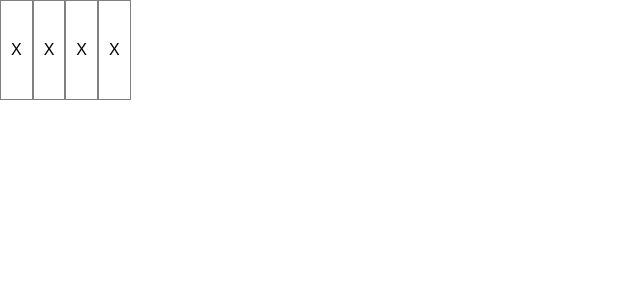
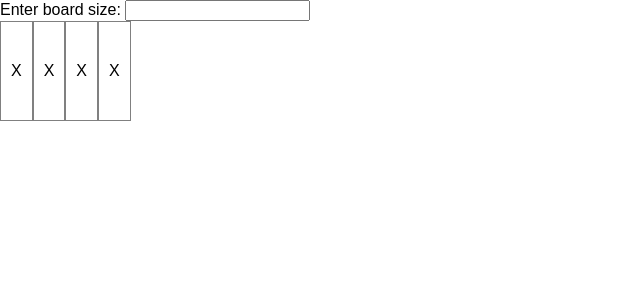
Before and after one commit to LukeKow/mahjong, a React (Create React App) app: page / in a window 1280 px wide. Shown: the top 300 px of the page, without its empty margins (0-640 px from the left). Built offline with nearby package versions, Linux system fonts and the light colour scheme; the HTML template or start-up script is replaced by a standard one.

Commit message:
input form added

```diff
--- a/src/App.tsx
+++ b/src/App.tsx
@@ -9,7 +9,10 @@ export default class App extends React.Component<{},{}> {
   //private mahjongCardsGetter = new this.mahjongCardsGetter();
   public render() {
     return (
+      <div>
+        Enter board size: <input type='number'/>
       <Board />
+      </div>
     );
   }
 }
```
